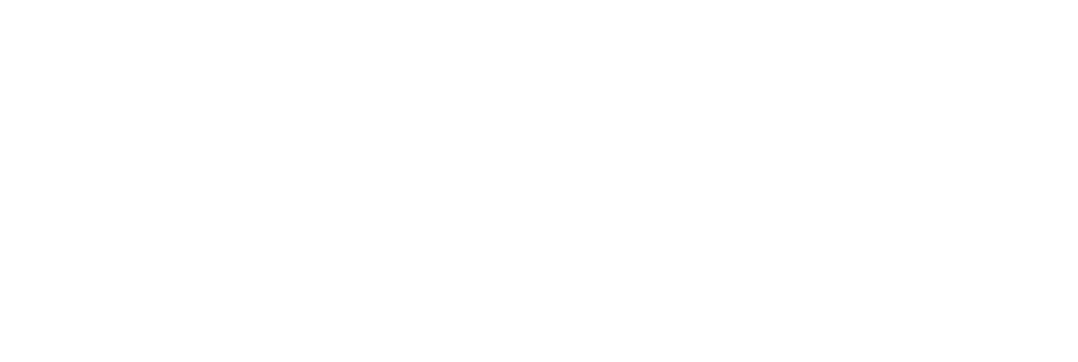
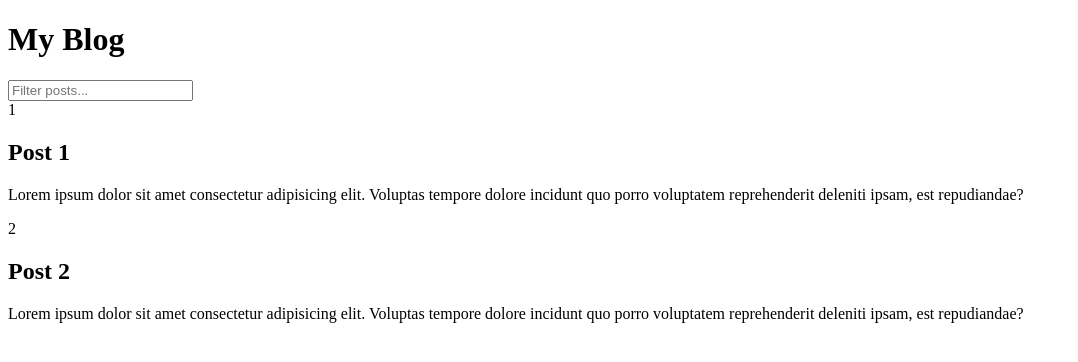
Before and after one commit to I3ecca/Infinite-Scroll-Posts, a plain HTML site: page index.html in a window 1280 px wide. Shown: the whole page, without its empty margins (0-1078 px from the left). Drawn offline with Linux system fonts and the light colour scheme.

Commit message:
HTML base added

```diff
--- a/index.html
+++ b/index.html
@@ -8,6 +8,33 @@
     <title>Infinite Scroll Posts</title>
 </head>
 <body>
+    <h1>My Blog</h1>
+    <div class="filter-container">
+        <input type="text" id="filter" class="filter" placeholder="Filter posts...">
+        <div id="post-container">
+            <div class="post">
+                <div class="number">1</div>
+                <div class="post-info">
+                    <h2 class="post-title">Post 1</h2>
+                    <p class="post-body">Lorem ipsum dolor sit amet consectetur adipisicing elit. Voluptas tempore dolore incidunt quo porro voluptatem reprehenderit deleniti ipsam, est repudiandae?</p>
+                </div>
+            </div>
+            <div class="post">
+                <div class="number">2</div>
+                <div class="post-info">
+                    <h2 class="post-title">Post 2</h2>
+                    <p class="post-body">Lorem ipsum dolor sit amet consectetur adipisicing elit. Voluptas tempore dolore incidunt quo porro voluptatem reprehenderit deleniti ipsam, est repudiandae?</p>
+                </div>
+            </div>
+        </div>
+    </div>
+
+    <div class="loader">
+        <div class="circle"></div>
+        <div class="circle"></div>
+        <div class="circle"></div>
+    </div>
+
     <script src="scripts.js"></script>
 </body>
 </html>
```
